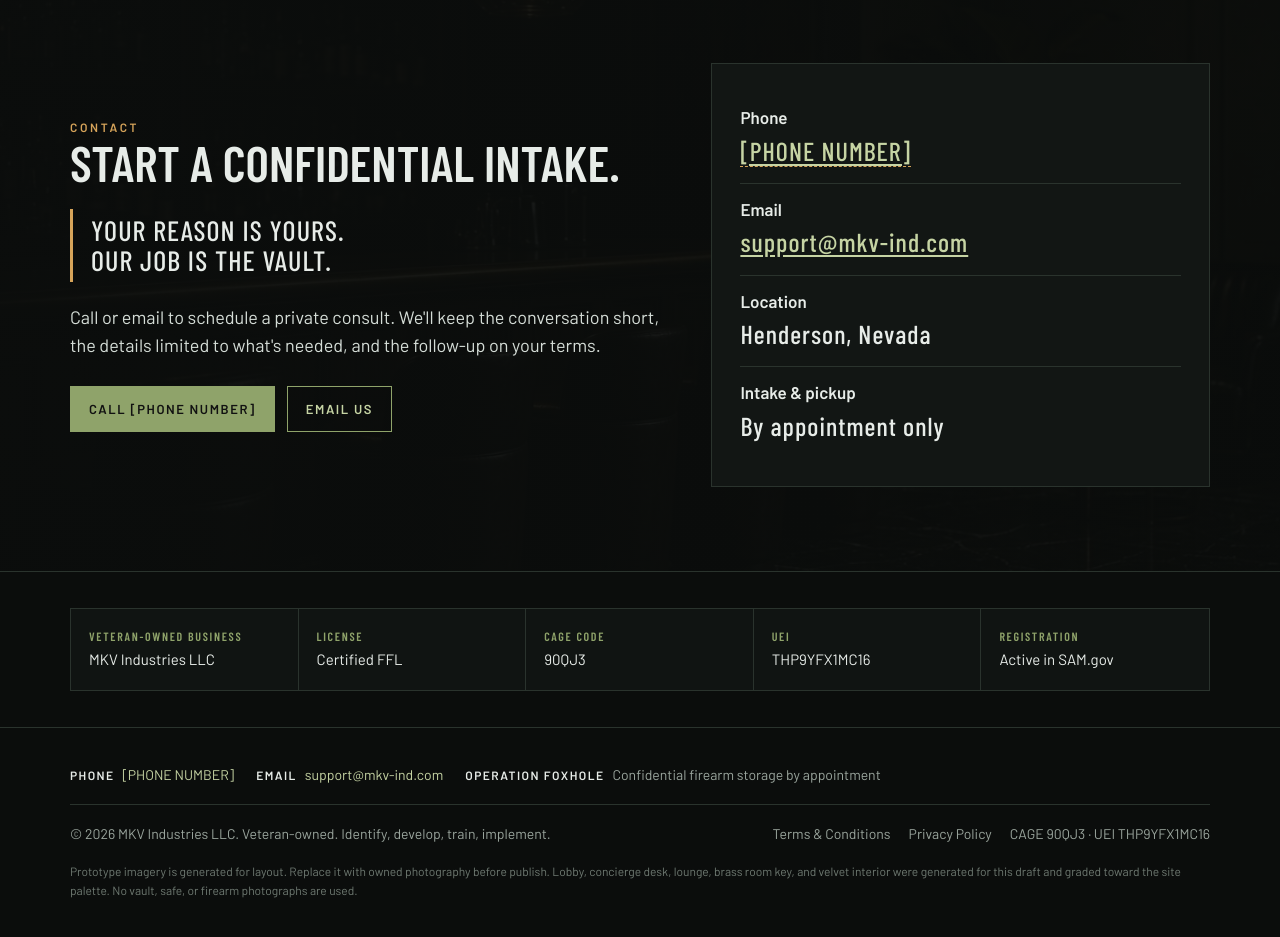
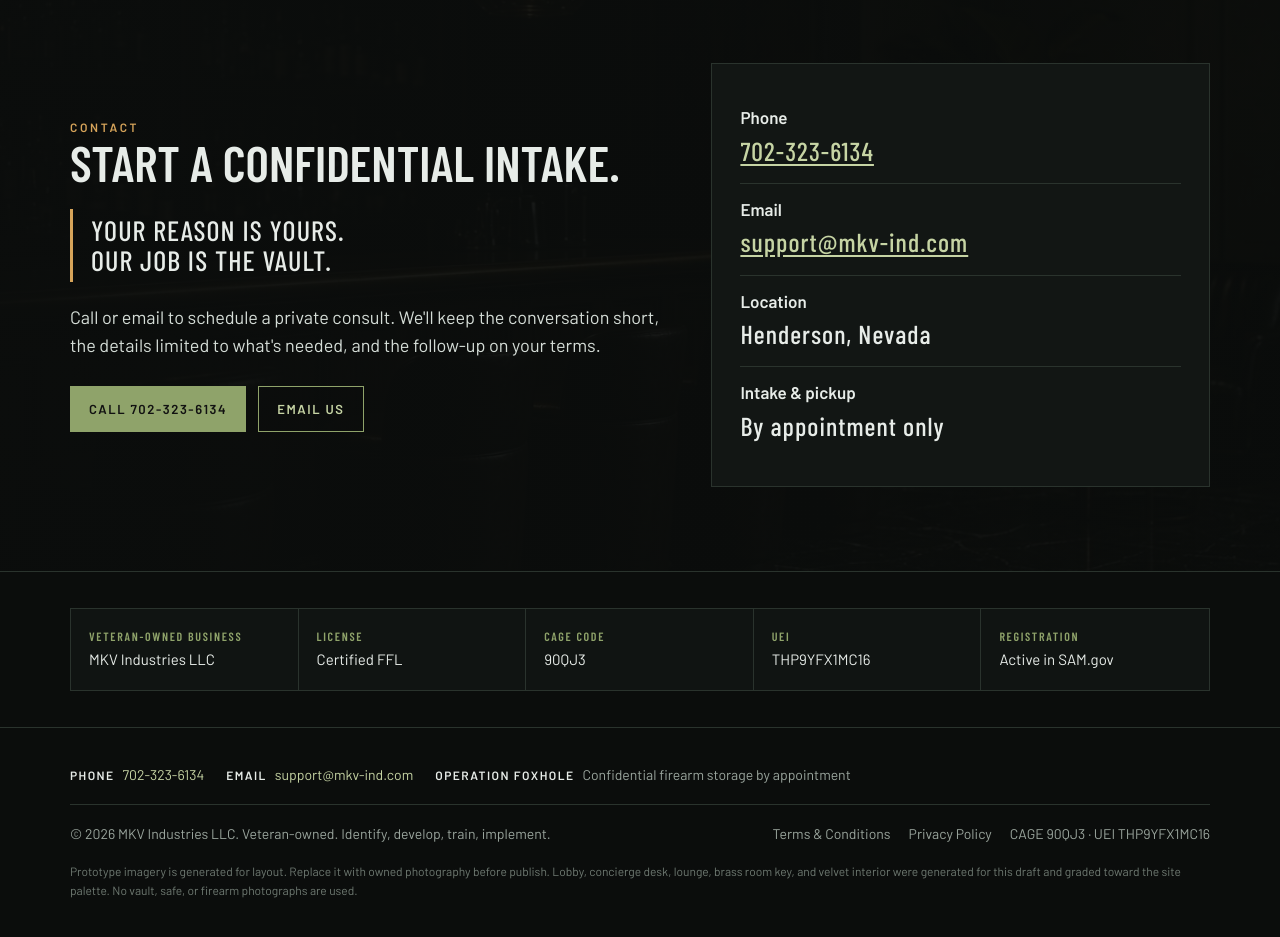
Before and after one commit to knoxoutai/mkvindustries, a plain HTML site: page foxhole/index.html in a window 1280 px wide. Shown: the part 3960-4897 px from the top of the page. Drawn offline with nearby package versions, Linux system fonts and the light colour scheme.

Commit message:
Add the Foxhole phone number (#2)
Replace the phone placeholder with 702-323-6134 and tel:+17023236134, and drop the placeholder review note.

Co-authored-by: Cursor Agent <cursoragent@cursor.com>
Co-authored-by: knoxoutai <knoxoutai@users.noreply.github.com>

```diff
--- a/foxhole/index.html
+++ b/foxhole/index.html
@@ -6,7 +6,6 @@
 <!--
   DRAFT: Operation Foxhole, MKV Industries. Not published.
   Review notes for Justin:
-   - [PHONE NUMBER] is a placeholder; no phone number appears on mkvindustries.com. Replace text + tel: link.
    - Email support@mkv-ind.com is taken from the live Privacy Policy / Terms contact cards. Swap if Foxhole should use a dedicated inbox.
    - Imagery is generated for layout and graded toward the site palette. Replace with owned photography before publish (credits are in the footer note and in IMAGE-CREDITS.txt).
    - Compliance wording (FFL transfer / retrieval requirements, records language) must be confirmed before publish.
@@ -261,13 +260,13 @@
       <div class="tagline">Your reason is yours.<br />Our job is the vault.</div>
       <p class="lede">Call or email to schedule a private consult. We'll keep the conversation short, the details limited to what's needed, and the follow-up on your terms.</p>
       <div class="hero-actions">
-        <a class="btn solid" href="tel:[PHONE NUMBER]">Call <span>&nbsp;[PHONE NUMBER]</span></a>
+        <a class="btn solid" href="tel:+17023236134">Call <span>&nbsp;702-323-6134</span></a>
         <a class="btn" href="mailto:support@mkv-ind.com?subject=Operation%20Foxhole%20inquiry">Email us</a>
       </div>
     </div>
     <div class="panel">
       <ul class="clean contact-lines">
-        <li><strong>Phone</strong><span class="val"><a href="tel:[PHONE NUMBER]" class="ph">[PHONE NUMBER]</a></span></li>
+        <li><strong>Phone</strong><span class="val"><a href="tel:+17023236134">702-323-6134</a></span></li>
         <li><strong>Email</strong><span class="val"><a href="mailto:support@mkv-ind.com?subject=Operation%20Foxhole%20inquiry">support@mkv-ind.com</a></span></li>
         <li><strong>Location</strong><span class="val">Henderson, Nevada</span></li>
         <li><strong>Intake &amp; pickup</strong><span class="val">By appointment only</span></li>
@@ -289,7 +288,7 @@
 <footer>
   <div class="wrap">
     <div class="foot-contact">
-      <span><b>Phone</b><a href="tel:[PHONE NUMBER]">[PHONE NUMBER]</a></span>
+      <span><b>Phone</b><a href="tel:+17023236134">702-323-6134</a></span>
       <span><b>Email</b><a href="mailto:support@mkv-ind.com">support@mkv-ind.com</a></span>
       <span><b>Operation Foxhole</b>Confidential firearm storage by appointment</span>
     </div>
```
